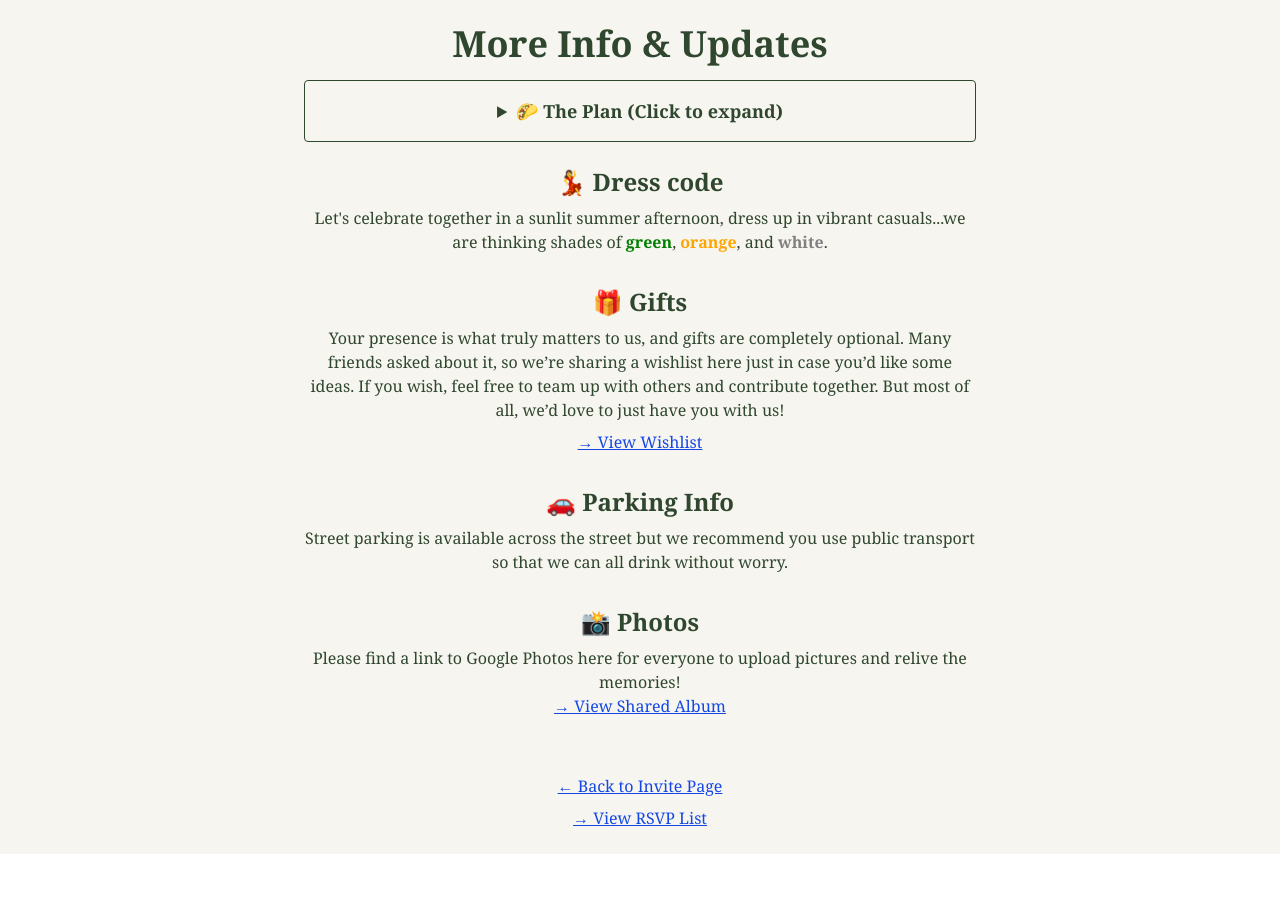
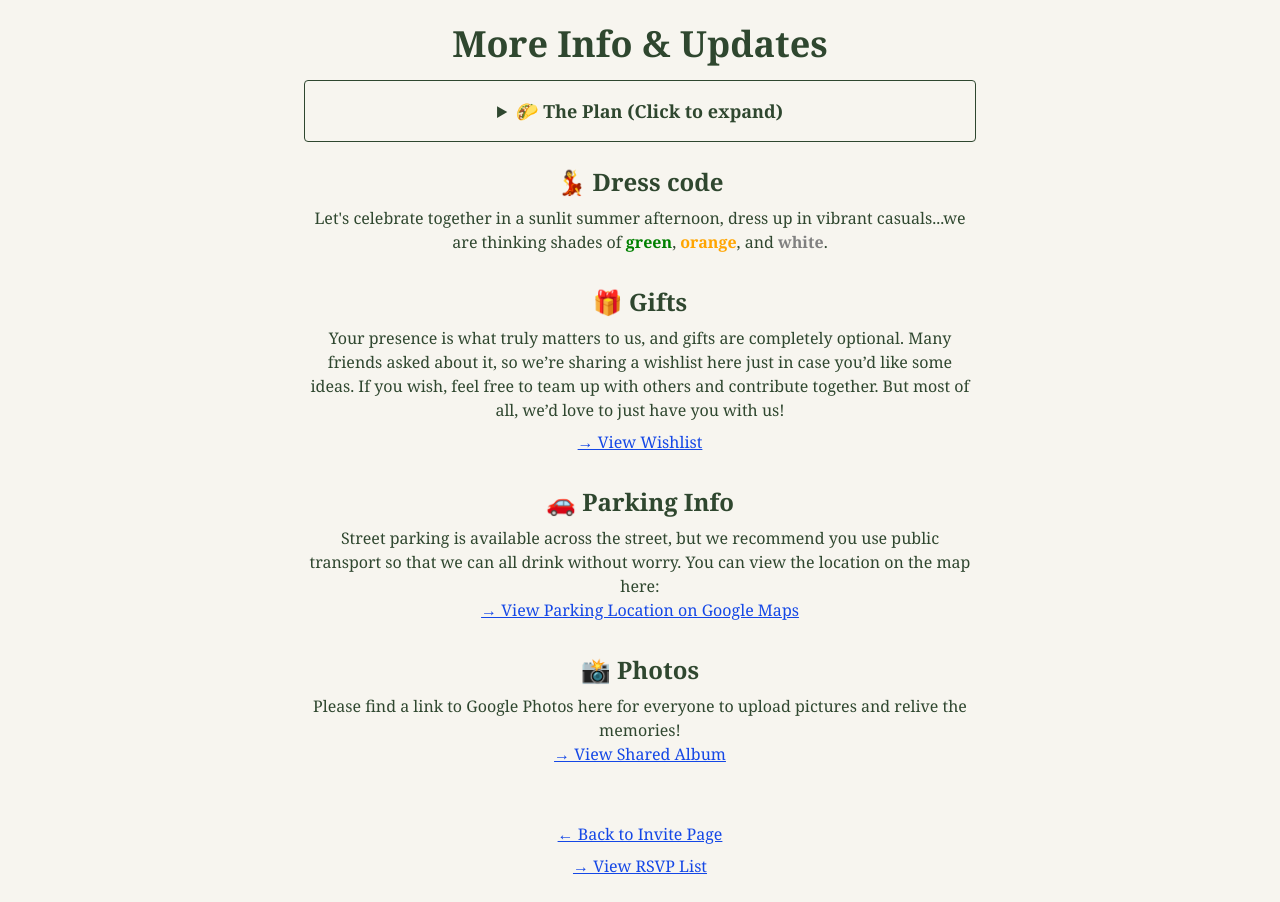
Before and after one commit to ankitdvenom/housewarming5thJuly2025, a Next.js app: page /details in a window 1280 px wide. Before the commit the page ends 854 px from the top, so only its background shows below. Built offline with nearby package versions, Linux system fonts and the light colour scheme.

Commit message:
Update page.tsx

```diff
--- a/app/details/page.tsx
+++ b/app/details/page.tsx
@@ -91,9 +91,19 @@ export default function DetailsPage() {
         <div className="mb-8">
           <h2 className="text-2xl font-semibold mb-2">🚗 Parking Info</h2>
           <p>
-            Street parking is available across the street but we recommend you use public transport so that we can all drink without worry.
+          Street parking is available across the street, but we recommend you use public transport so that we can all drink without worry.
+          You can view the location on the map here:<br/>
+            <a
+              href="https://maps.app.goo.gl/eq91qGMgAfTKCf3D8"
+              target="_blank"
+              rel="noopener noreferrer"
+              className="text-blue-700 underline"
+            >
+            → View Parking Location on Google Maps
+            </a>
           </p>
         </div>
+
 
         <div className="mb-8">
           <h2 className="text-2xl font-semibold mb-2">📸 Photos</h2>
```
